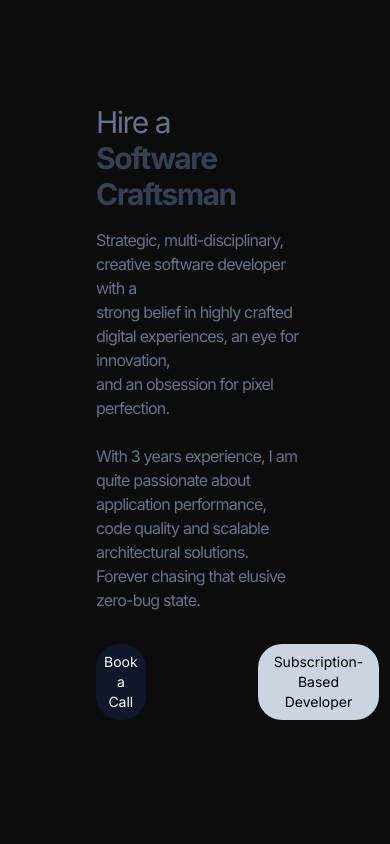
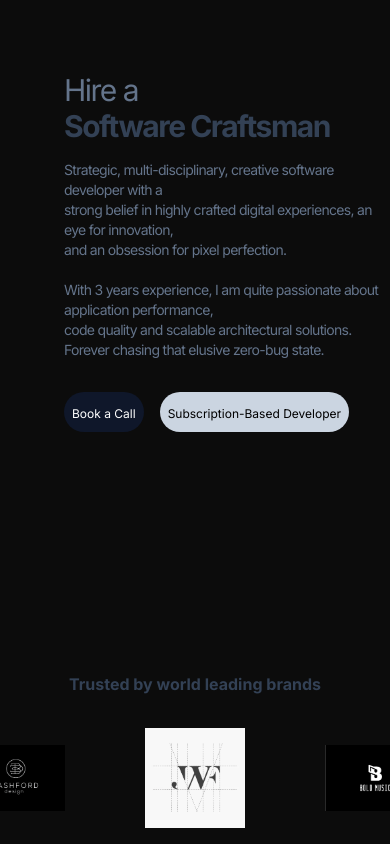
Before and after one commit to Brucedevnairobi/portfolio-website, a Next.js app: page / in a window 390 px wide. Shown: the top 844 px of the page. Built offline with nearby package versions, Linux system fonts and the light colour scheme.

Commit message:
Responsiveness issues

```diff
--- a/app/page.tsx
+++ b/app/page.tsx
@@ -22,13 +22,13 @@ export default function Home() {
         <NavBar />
       </nav>
 
-      <div className="flex flex-row items-center pt-8">
-        <main className="sm:mx-auto p-8">
-          <h1 className="text-3xl px-16 md:text-6xl tracking-tighter text-slate-500">
+      <div className="flex flex-row pt-8 gap-60">
+        <main className="ml-16">
+          <h1 className="text-3xl md:text-6xl tracking-tighter text-slate-500">
             Hire a <br />
             <span className="font-bold text-slate-700">Software Craftsman</span>
           </h1>
-          <p className="leading-12 tracking-tighter text-md px-16 md:text-md pt-4 text-slate-500">
+          <p className="leading-12 tracking-tighter text-sm md:text-md pt-4 text-slate-500">
             Strategic, multi-disciplinary, creative software developer with a{" "}
             <br /> strong belief in highly crafted digital experiences, an eye
             for innovation, <br /> and an obsession for pixel perfection.
@@ -39,10 +39,10 @@ export default function Home() {
             <br /> code quality and scalable architectural solutions.
             <br /> Forever chasing that elusive zero-bug state.
           </p>
-          <section className="flex flex-row space-x-12 mt-8 sm:pl-16">
-            <button className="text-sm text-white p-2 mx-16 rounded-3xl bg-slate-900">
+          <section className="flex flex-row  gap-4 mt-8">
+            <button className="text-white p-2 rounded-3xl bg-slate-900">
               <Link
-                className=""
+                className="text-xs"
                 href="https://calendly.com/bruce14simiyu"
                 target="blank"
               >
@@ -50,24 +50,26 @@ export default function Home() {
               </Link>
             </button>
             <section className="flex flex-col">
-              <button className="bg-slate-300 rounded-3xl p-2 px-4 text-sm">
-                <Link href="./daas">Subscription-Based Developer</Link>
+              <button className="bg-slate-300 rounded-3xl p-2">
+                <Link href="./daas" className="text-xs">
+                  Subscription-Based Developer
+                </Link>
               </button>
             </section>
           </section>
         </main>
-        <div className="hidden md:flex flex-col md:translate-y-52 md:mr-16">
+        <div className="hidden md:flex flex-col md:translate-y-52">
           <Image
             src="/profile.jpg"
             width={260}
-            height={200}
+            height={260}
             alt="Profile Picture"
             className="rounded-3xl shadow-lg"
           />
-          <h1 className="text-center text-xl font-bold pt-4 text-slate-700">
+          <h1 className="text-center text-sm font-bold pt-4 text-slate-700">
             Bruce Simiyu
           </h1>
-          <p className="text-center text-sm text-slate-500 pb-2">
+          <p className="mx-auto text-xs flex text-slate-500 pb-2">
             Software Engineer | Technical Writer
           </p>
 
```
